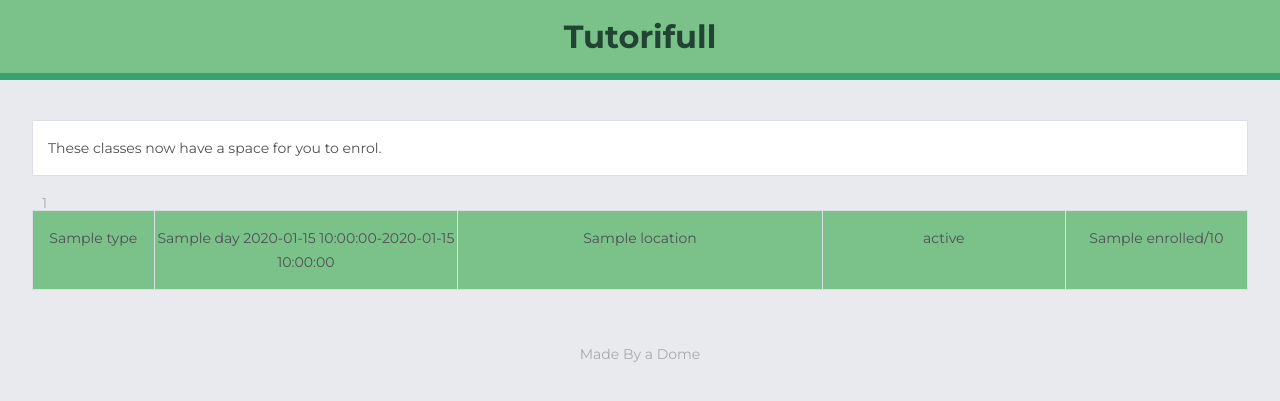
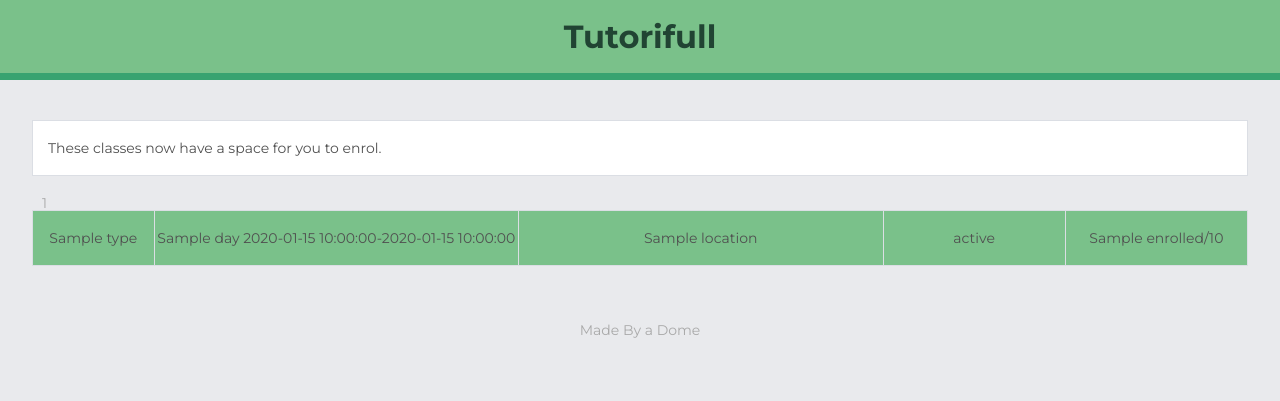
Before and after one commit to daniel-hocking/Tutorifull, a Flask app: template templates/email.html in a window 1280 px wide. Shown: the top 401 px of the page. Run offline with Flask 2, Linux system fonts and the light colour scheme; the template is opened without the code that fills it: most values are stand-ins (such as "Sample title", 1, 10 or a date in 2020).

Commit message:
shifted some weight from class status in emails since it will always be open

```diff
--- a/templates/email.html
+++ b/templates/email.html
@@ -119,7 +119,7 @@
             }
 
             .classTable td.class-time {
-                width: 25%;
+                width: 30%;
             }
 
             .classTable td.class-enrolled {
@@ -127,7 +127,7 @@
             }
 
             .classTable td.class-status {
-                width: 20%;
+                width: 15%;
             }
 
             .classTable td.class-location {
@@ -208,7 +208,7 @@
                                                     <td valign="top" class="class-type" style="-webkit-text-size-adjust: 100%;-ms-text-size-adjust: 100%;mso-table-lspace: 0pt;mso-table-rspace: 0pt;font-family: 'Montserrat', sans-serif;font-size: 14px;padding-top: 15px;padding-bottom: 15px;border: 1px solid #dbdee4;text-align: center;width: 10%;">
                                                         {{ class.type }}
                                                     </td>
-                                                    <td valign="top" class="class-time" style="-webkit-text-size-adjust: 100%;-ms-text-size-adjust: 100%;mso-table-lspace: 0pt;mso-table-rspace: 0pt;font-family: 'Montserrat', sans-serif;font-size: 14px;padding-top: 15px;padding-bottom: 15px;border: 1px solid #dbdee4;text-align: center;width: 25%;">
+                                                    <td valign="top" class="class-time" style="-webkit-text-size-adjust: 100%;-ms-text-size-adjust: 100%;mso-table-lspace: 0pt;mso-table-rspace: 0pt;font-family: 'Montserrat', sans-serif;font-size: 14px;padding-top: 15px;padding-bottom: 15px;border: 1px solid #dbdee4;text-align: center;width: 30%;">
                                                         {% if class.day and class.start_time and class.end_time %}
                                                             {{ class.day }} {{ class.start_time }}-{{ class.end_time }}
                                                         {% endif %}
@@ -218,7 +218,7 @@
                                                             {{ class.location }}
                                                         {% endif %}
                                                     </td>
-                                                    <td valign="top" class="class-status" style="-webkit-text-size-adjust: 100%;-ms-text-size-adjust: 100%;mso-table-lspace: 0pt;mso-table-rspace: 0pt;font-family: 'Montserrat', sans-serif;font-size: 14px;padding-top: 15px;padding-bottom: 15px;border: 1px solid #dbdee4;text-align: center;width: 20%;">
+                                                    <td valign="top" class="class-status" style="-webkit-text-size-adjust: 100%;-ms-text-size-adjust: 100%;mso-table-lspace: 0pt;mso-table-rspace: 0pt;font-family: 'Montserrat', sans-serif;font-size: 14px;padding-top: 15px;padding-bottom: 15px;border: 1px solid #dbdee4;text-align: center;width: 15%;">
                                                         {{ class.status }}
                                                     </td>
                                                     <td valign="top" class="class-enrolled" style="-webkit-text-size-adjust: 100%;-ms-text-size-adjust: 100%;mso-table-lspace: 0pt;mso-table-rspace: 0pt;font-family: 'Montserrat', sans-serif;font-size: 14px;padding-top: 15px;padding-bottom: 15px;border: 1px solid #dbdee4;text-align: center;width: 15%;">
--- a/templates/email_with_style_tag.html
+++ b/templates/email_with_style_tag.html
@@ -119,7 +119,7 @@
             }
 
             .classTable td.class-time {
-                width: 25%;
+                width: 30%;
             }
 
             .classTable td.class-enrolled {
@@ -127,7 +127,7 @@
             }
 
             .classTable td.class-status {
-                width: 20%;
+                width: 15%;
             }
 
             .classTable td.class-location {
```
